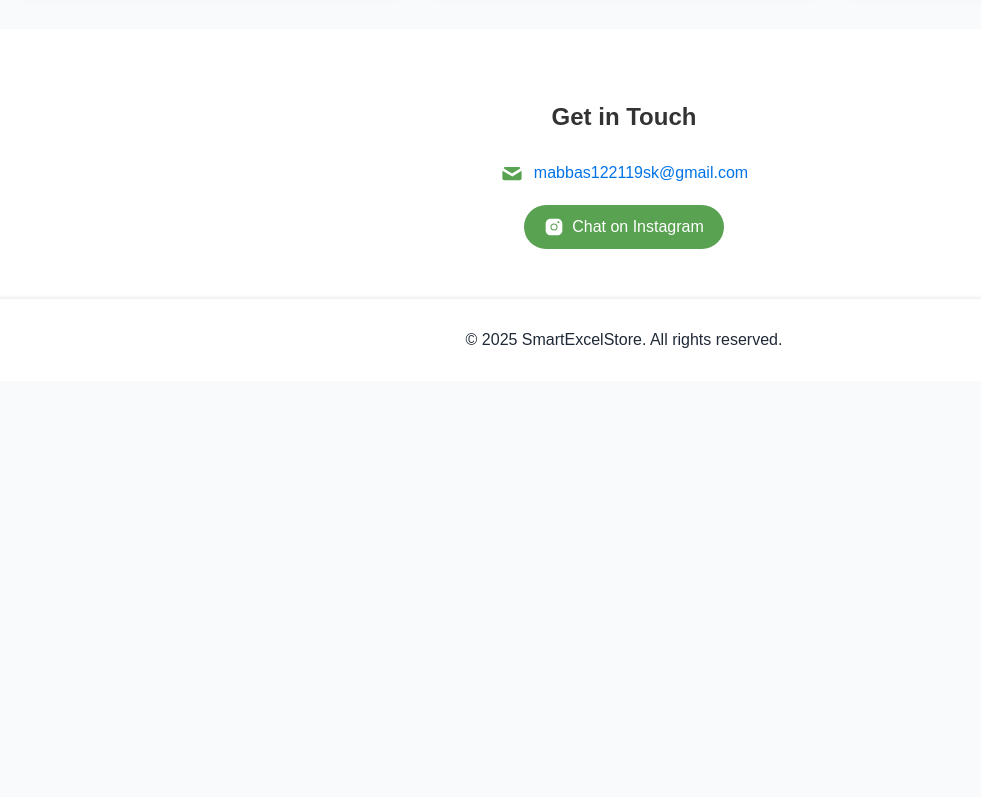
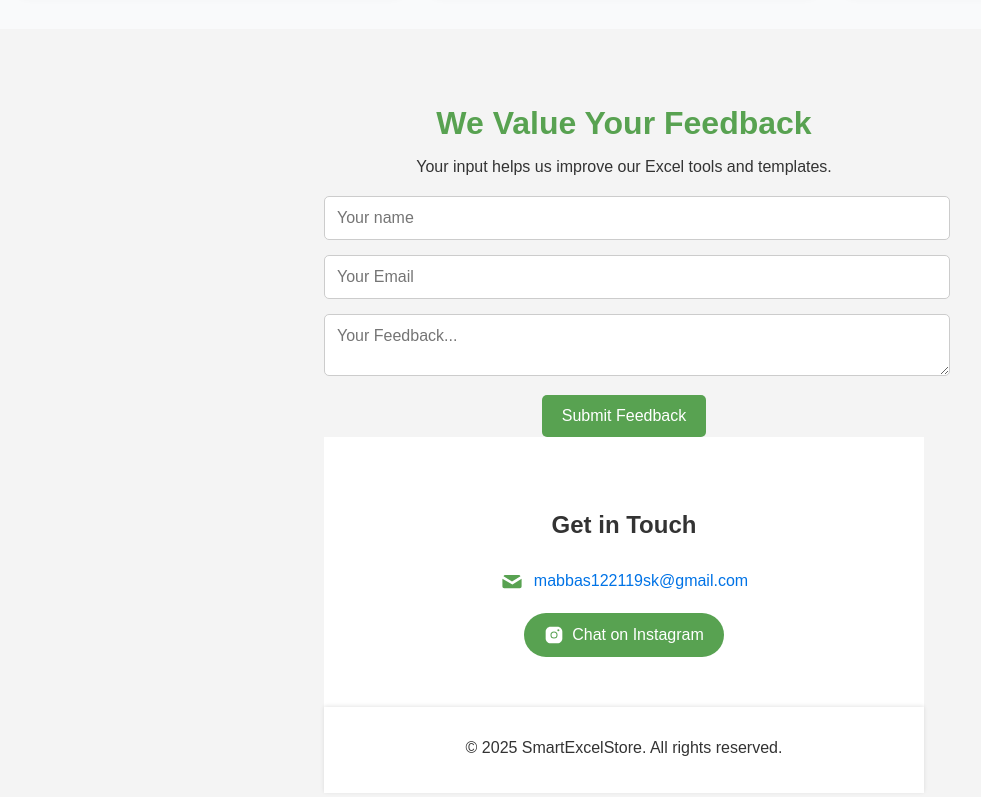
Before and after one commit to MohdAbbas19/SmartExcelStoreT, a plain HTML site: page index.html in a window 1280 px wide. Shown: the part 1171-1968 px from the top of the page, without its empty margins (16-997 px from the left). Before the commit the page ends 1552 px from the top, so only its background shows below. Drawn offline with Linux system fonts and the light colour scheme.

Commit message:
Update index.html

```diff
--- a/index.html
+++ b/index.html
@@ -314,6 +314,63 @@ nav a:hover {
 }
 
 
+#feedback {
+  padding: 50px 20px;
+  background-color: #f4f4f4;
+  text-align: center;
+}
+
+.feedback-container {
+  max-width: 600px;
+  margin: 0 auto;
+}
+
+#feedback h2 {
+  color: #58a251;
+  font-size: 2em;
+  margin-bottom: 10px;
+}
+
+#feedback p {
+  color: #333;
+  margin-bottom: 20px;
+}
+
+#feedback-form input,
+#feedback-form textarea {
+  width: 100%;
+  padding: 12px;
+  margin-bottom: 15px;
+  border: 1px solid #ccc;
+  border-radius: 5px;
+  font-family: inherit;
+  font-size: 1em;
+}
+
+#feedback-form button {
+  background-color: #58a251;
+  color: white;
+  border: none;
+  padding: 12px 20px;
+  border-radius: 5px;
+  cursor: pointer;
+  font-size: 1em;
+}
+
+#feedback-form button:hover {
+  background-color: #4a8a40;
+}
+
+#feedback-message {
+  color: #58a251;
+  margin-top: 20px;
+  font-weight: bold;
+}
+
+.hidden {
+  display: none;
+}
+
 
 
 .contact a.button {
@@ -516,7 +573,16 @@ footer {
     <button onclick="checkout()">Checkout</button>
   </div>
 </div>
-
+<section id="feedback">
+  <div class="feedback-container">
+    <h2>We Value Your Feedback</h2>
+    <p>Your input helps us improve our Excel tools and templates.</p>
+    <form id="feedback-form">
+  <input type="text" name="user_name" placeholder="Your name" required />
+  <input type="email" name="user_email" placeholder="Your Email" required />
+  <textarea name="user_message" placeholder="Your Feedback..." required></textarea>
+  <button type="submit">Submit Feedback</button>
+</form>
 
   <!-- Contact Section -->
   <section class="contact-section">
@@ -651,7 +717,22 @@ function checkout() {
       console.error(err);
     });
 }
+(function(){
+    emailjs.init("JAZw_pFUaxzTWzkuw");
+  })();
 
+document.getElementById("feedback-form").addEventListener("submit", function (e) {
+  e.preventDefault();
+
+  emailjs.sendForm("service_bt5kpxf", "template_giv70lz", this)
+    .then(() => {
+      document.getElementById("feedback-message").classList.remove("hidden");
+      this.reset();
+    }, (error) => {
+      alert("Failed to send feedback. Please try again.");
+      console.error(error);
+    });
+});
 
 
 
```
